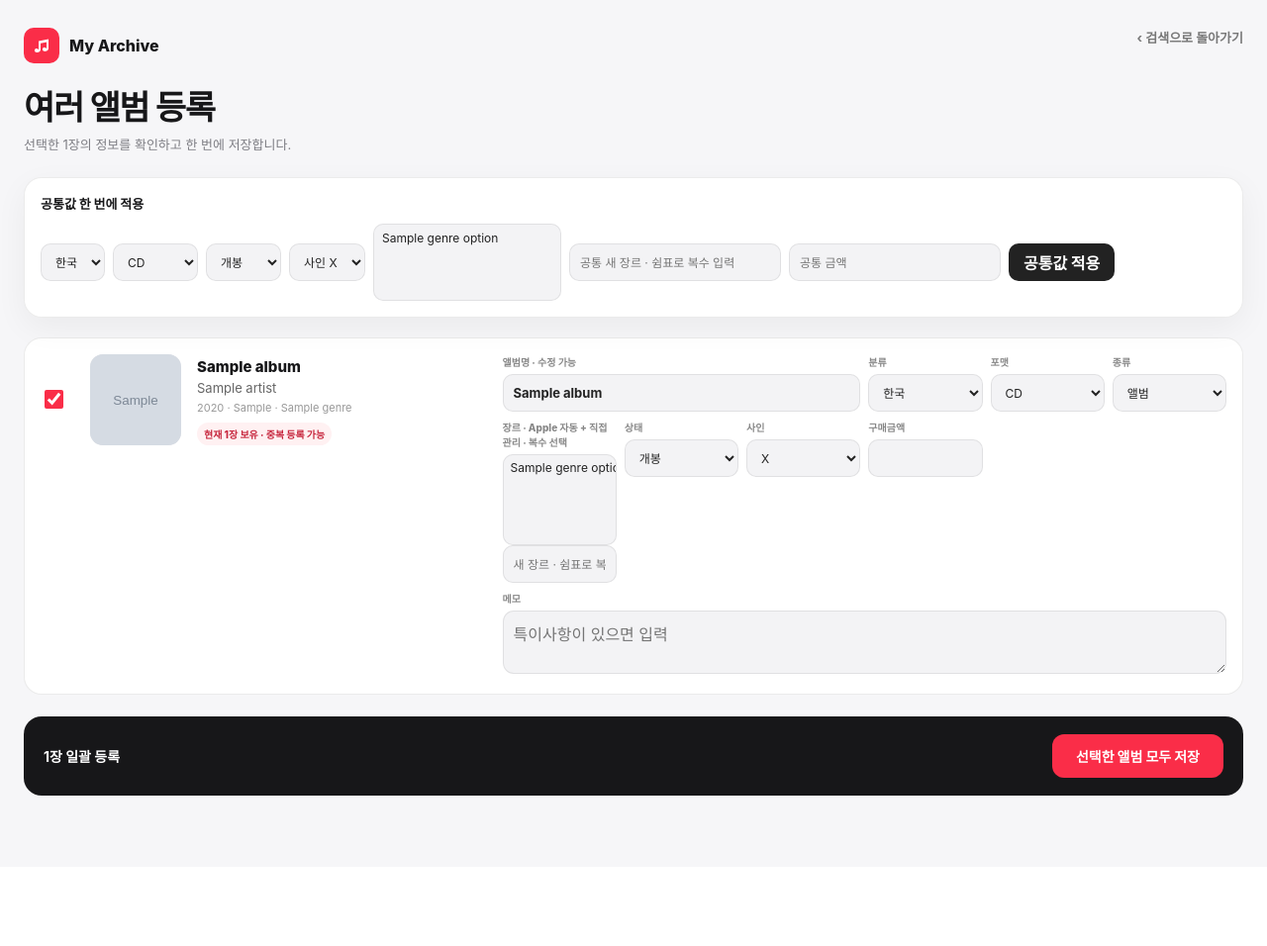
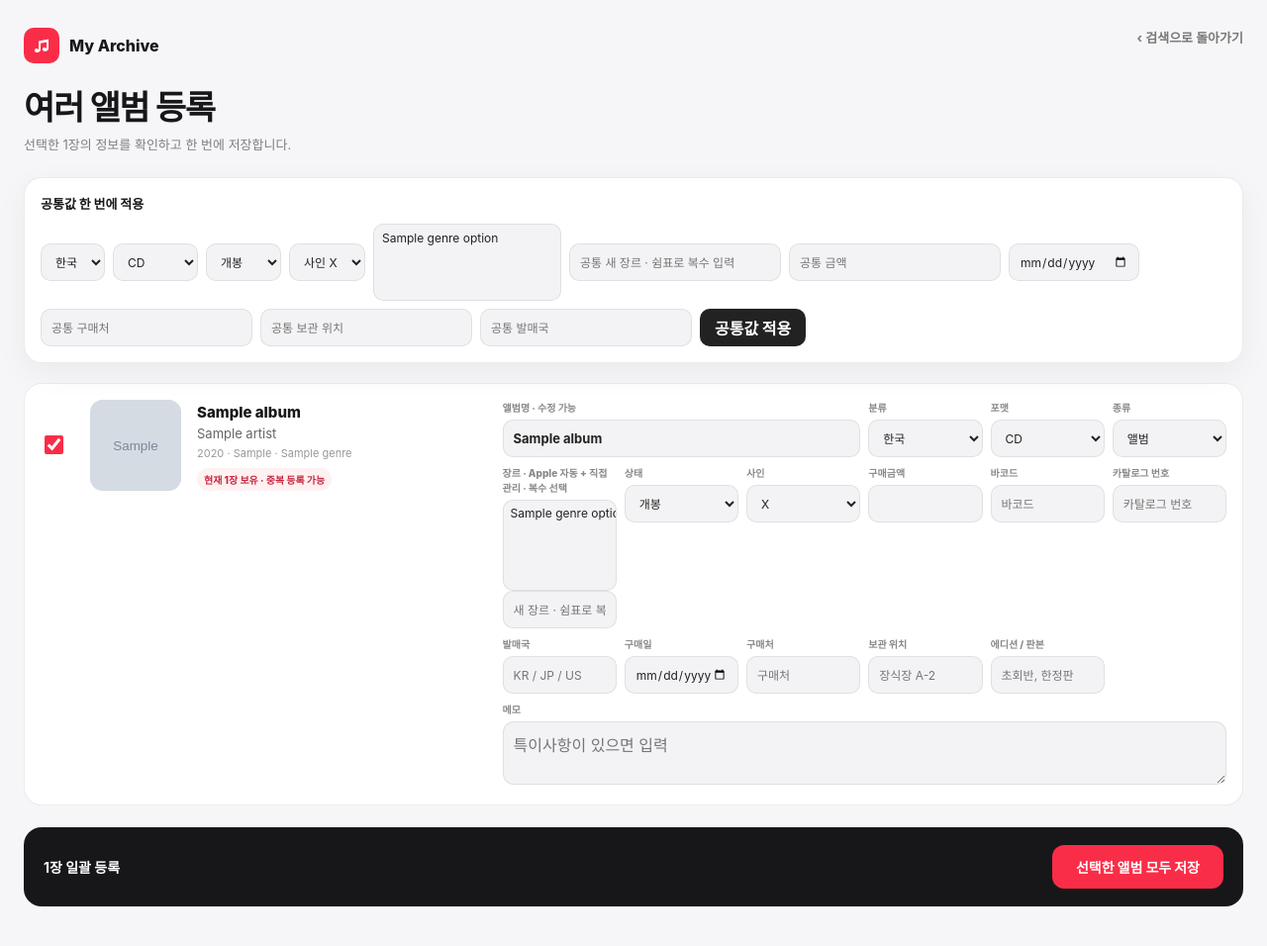
Before and after one commit to Siunaldonumber7/Album-Archive, a Flask app: template templates/bulk_register.html in a window 1280 px wide. Shown: the top 956 px of the page at 99% size. Before the commit the page ends 804 px from the top, so only its background shows below. Run offline with Flask 3, Linux system fonts and the light colour scheme; the template is opened without the code that fills it: most values are stand-ins (such as "Sample title", 1, 10 or a date in 2020); grey boxes marked "Sample" are stand-in pictures; some libraries are stand-ins or nearby versions.

Commit message:
Support physical metadata in bulk registration

```diff
--- a/templates/bulk_register.html
+++ b/templates/bulk_register.html
@@ -102,6 +102,10 @@ textarea{width:100%;min-height:64px;border-radius:11px;padding:10px;resize:verti
       >
 
       <input id="commonPrice" type="number" min="0" step="1" placeholder="공통 금액">
+      <input id="commonPurchaseDate" type="date" title="공통 구매일">
+      <input id="commonPurchaseStore" type="text" placeholder="공통 구매처">
+      <input id="commonStorageLocation" type="text" placeholder="공통 보관 위치">
+      <input id="commonReleaseCountry" type="text" placeholder="공통 발매국">
       <button class="apply" type="button" id="applyCommon">공통값 적용</button>
     </div>
   </div>
@@ -213,6 +217,41 @@ textarea{width:100%;min-height:64px;border-radius:11px;padding:10px;resize:verti
             <input class="row-price" type="number" min="0" step="1" name="album_{{ i }}_purchase_price" >
           </div>
 
+          <div class="field">
+            <label>바코드</label>
+            <input type="text" name="album_{{ i }}_barcode" placeholder="바코드">
+          </div>
+
+          <div class="field">
+            <label>카탈로그 번호</label>
+            <input type="text" name="album_{{ i }}_catalog_no" placeholder="카탈로그 번호">
+          </div>
+
+          <div class="field">
+            <label>발매국</label>
+            <input class="row-release-country" type="text" name="album_{{ i }}_release_country" placeholder="KR / JP / US">
+          </div>
+
+          <div class="field">
+            <label>구매일</label>
+            <input class="row-purchase-date" type="date" name="album_{{ i }}_purchase_date">
+          </div>
+
+          <div class="field">
+            <label>구매처</label>
+            <input class="row-purchase-store" type="text" name="album_{{ i }}_purchase_store" placeholder="구매처">
+          </div>
+
+          <div class="field">
+            <label>보관 위치</label>
+            <input class="row-storage-location" type="text" name="album_{{ i }}_storage_location" placeholder="장식장 A-2">
+          </div>
+
+          <div class="field">
+            <label>에디션 / 판본</label>
+            <input type="text" name="album_{{ i }}_edition" placeholder="초회반, 한정판">
+          </div>
+
           <div class="field memo">
             <label>메모</label>
             <textarea name="album_{{ i }}_memo" placeholder="특이사항이 있으면 입력"></textarea>
@@ -245,6 +284,10 @@ document.getElementById('applyCommon').addEventListener('click', () => {
   const openStatus = document.getElementById('commonOpen').value;
   const signed = document.getElementById('commonSigned').value;
   const price = document.getElementById('commonPrice').value;
+  const purchaseDate = document.getElementById('commonPurchaseDate').value;
+  const purchaseStore = document.getElementById('commonPurchaseStore').value.trim();
+  const storageLocation = document.getElementById('commonStorageLocation').value.trim();
+  const releaseCountry = document.getElementById('commonReleaseCountry').value.trim();
   const commonGenres = document.getElementById('commonGenres');
   const genres = commonGenres
     ? [...commonGenres.selectedOptions].map(option => option.value)
@@ -275,6 +318,18 @@ document.getElementById('applyCommon').addEventListener('click', () => {
     if (price !== '') {
       card.querySelector('.row-price').value = price;
     }
+    if (purchaseDate !== '') {
+      card.querySelector('.row-purchase-date').value = purchaseDate;
+    }
+    if (purchaseStore !== '') {
+      card.querySelector('.row-purchase-store').value = purchaseStore;
+    }
+    if (storageLocation !== '') {
+      card.querySelector('.row-storage-location').value = storageLocation;
+    }
+    if (releaseCountry !== '') {
+      card.querySelector('.row-release-country').value = releaseCountry;
+    }
   });
 });
 
```
